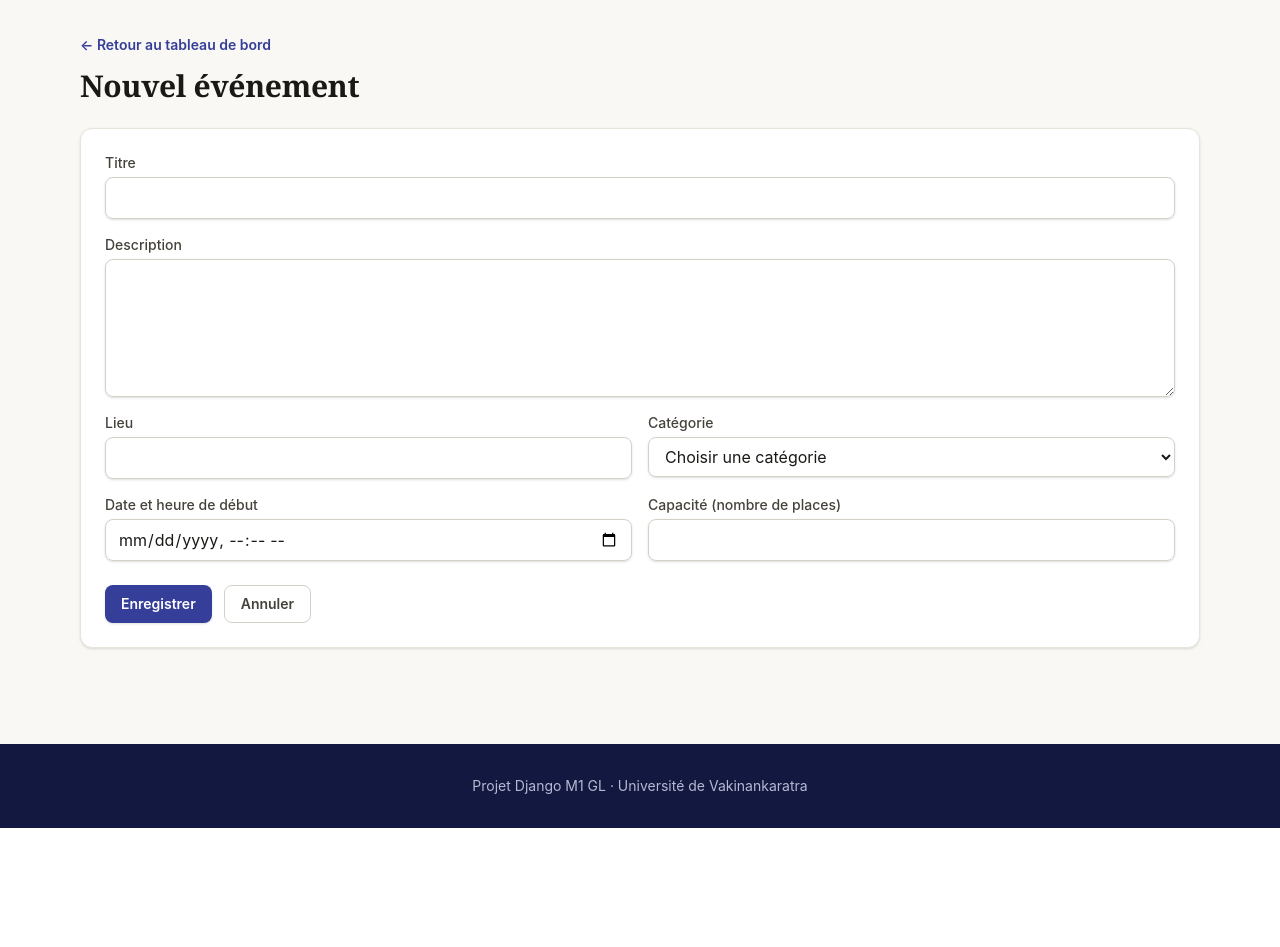
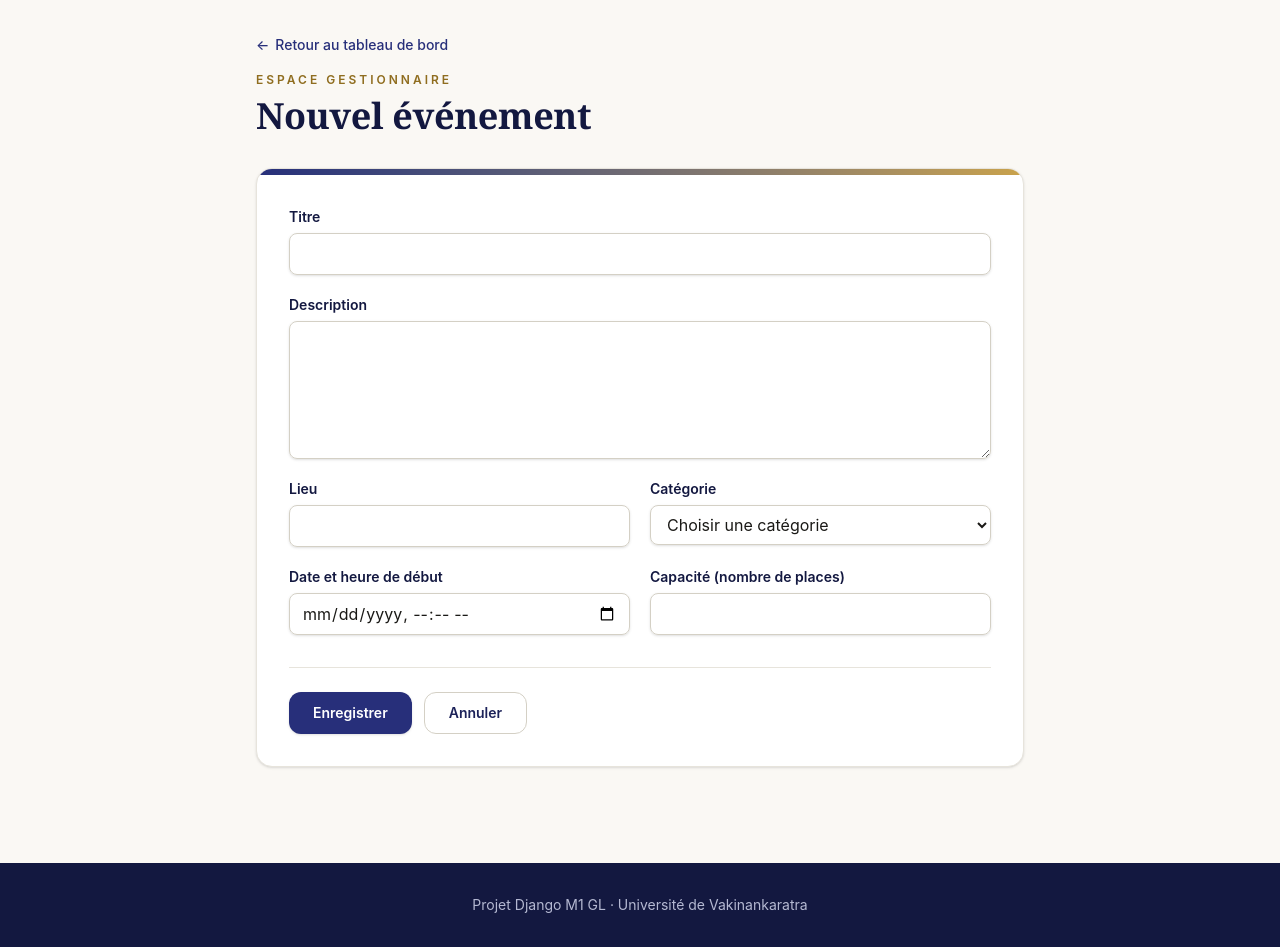
Before and after one commit to hasiniainarebecca/gestion_evenements, a Django app: page /gestion/evenements/nouveau/ in a window 1280 px wide. Shown: the part 61-1008 px from the top of the page. Before the commit the page ends 889 px from the top, so only its background shows below. Run offline with Django 5.2, Linux system fonts and the light colour scheme; the visitor is signed in with stand-in values (Sample User, id 1); data that the repository does not hold is empty.

Commit message:
Design des pages de confirmation et du formulaire d'événement

```diff
--- a/templates/events/event_detail.html
+++ b/templates/events/event_detail.html
@@ -71,7 +71,7 @@
       {% if inscription_active %}
         <p class="text-slate-700">Vous êtes inscrit(e) à cet événement.</p>
         <a href="{% url 'cancel_registration' inscription_active.pk %}"
-           class="mt-3 inline-flex items-center rounded-xl bg-red-600 px-5 py-2.5 text-sm font-semibold text-white transition hover:bg-red-700">Annuler mon inscription</a>
+           class="mt-3 inline-flex items-center rounded-xl border border-red-200 bg-red-50 px-5 py-2.5 text-sm font-semibold text-red-700 transition hover:bg-red-700 hover:text-white">Annuler mon inscription</a>
 
       {% elif evenement.est_complet %}
         <span class="inline-flex cursor-not-allowed items-center rounded-xl bg-slate-200 px-5 py-2.5 text-sm font-semibold text-slate-500">Complet</span>
--- a/templates/manager/_champ.html
+++ b/templates/manager/_champ.html
@@ -1,8 +1,8 @@
-<label for="{{ champ.id_for_label }}" class="mb-1 block text-sm font-medium text-slate-700">{{ champ.label }}</label>
+<label for="{{ champ.id_for_label }}" class="mb-1.5 block text-sm font-semibold text-brand-900">{{ champ.label }}</label>
 {{ champ }}
 {% if champ.help_text %}
-  <p class="mt-1 text-sm text-slate-600">{{ champ.help_text }}</p>
+  <p class="mt-1.5 text-xs leading-relaxed text-slate-500">{{ champ.help_text }}</p>
 {% endif %}
 {% for error in champ.errors %}
-  <p class="mt-1 text-sm text-red-600">{{ error }}</p>
+  <p class="mt-1.5 text-sm font-medium text-red-600">{{ error }}</p>
 {% endfor %}
--- a/templates/manager/event_form.html
+++ b/templates/manager/event_form.html
@@ -3,26 +3,31 @@
 {% block title %}{% if evenement %}Modifier l'événement{% else %}Nouvel événement{% endif %}{% endblock %}
 
 {% block content %}
-<div>
-  <a href="{% url 'manager_dashboard' %}" class="text-sm font-semibold text-brand-600 hover:text-brand-700">&larr; Retour au tableau de bord</a>
+<div class="mx-auto max-w-3xl">
+  <a href="{% url 'manager_dashboard' %}" class="inline-flex items-center gap-1.5 text-sm font-medium text-brand-700 transition hover:text-brand-900">
+    <span aria-hidden="true">&larr;</span> Retour au tableau de bord
+  </a>
 
-  <h1 class="mt-3 text-2xl font-bold text-slate-900 sm:text-3xl">
+  <p class="mt-4 text-xs font-semibold uppercase tracking-[0.25em] text-gold-600">Espace gestionnaire</p>
+  <h1 class="mt-2 text-3xl font-semibold text-brand-900 sm:text-4xl">
     {% if evenement %}Modifier l'événement{% else %}Nouvel événement{% endif %}
   </h1>
   {% if evenement %}
-    <p class="mt-1 text-sm text-slate-600">{{ evenement.titre }} · {{ evenement.places_prises }} inscrit{{ evenement.places_prises|pluralize }} confirmé{{ evenement.places_prises|pluralize }}</p>
+    <p class="mt-2 text-sm text-slate-600">{{ evenement.titre }} · {{ evenement.places_prises }} inscrit{{ evenement.places_prises|pluralize }} confirmé{{ evenement.places_prises|pluralize }}</p>
   {% endif %}
 
-  <form method="post" class="mt-6 rounded-xl border border-slate-200 bg-white p-6 shadow-sm">
+  <form method="post" class="mt-8 overflow-hidden rounded-2xl border border-slate-200 bg-white shadow-sm">
     {% csrf_token %}
+    <div class="h-1.5 bg-linear-to-r from-brand-700 to-gold-500"></div>
 
+    <div class="p-6 sm:p-8">
       {% if form.non_field_errors %}
-      <div role="alert" class="mb-4 rounded-lg border border-red-200 bg-red-50 px-4 py-3 text-sm text-red-800">
+        <div role="alert" class="mb-5 rounded-xl border border-red-200 bg-red-50 px-4 py-3 text-sm text-red-800">
           {% for error in form.non_field_errors %}<p>{{ error }}</p>{% endfor %}
         </div>
       {% endif %}
 
-    <div class="grid gap-4 sm:grid-cols-2">
+      <div class="grid gap-5 sm:grid-cols-2">
         <div class="sm:col-span-2">{% include 'manager/_champ.html' with champ=form.titre %}</div>
         <div class="sm:col-span-2">{% include 'manager/_champ.html' with champ=form.description %}</div>
         <div>{% include 'manager/_champ.html' with champ=form.lieu %}</div>
@@ -31,9 +36,10 @@
         <div>{% include 'manager/_champ.html' with champ=form.capacite %}</div>
       </div>
 
-    <div class="mt-6 flex flex-wrap gap-3">
-      <button type="submit" class="inline-flex items-center rounded-lg bg-brand-600 px-4 py-2 text-sm font-semibold text-white shadow-sm hover:bg-brand-700 focus:outline-none focus-visible:ring-2 focus-visible:ring-brand-500 focus-visible:ring-offset-2">Enregistrer</button>
-      <a href="{% url 'manager_dashboard' %}" class="inline-flex items-center rounded-lg border border-slate-300 bg-white px-4 py-2 text-sm font-semibold text-slate-700 hover:bg-slate-50">Annuler</a>
+      <div class="mt-8 flex flex-wrap gap-3 border-t border-slate-200 pt-6">
+        <button type="submit" class="inline-flex items-center rounded-xl bg-brand-700 px-6 py-2.5 text-sm font-semibold text-white shadow-sm transition hover:bg-brand-800 focus:outline-none focus-visible:ring-2 focus-visible:ring-brand-500 focus-visible:ring-offset-2">Enregistrer</button>
+        <a href="{% url 'manager_dashboard' %}" class="inline-flex items-center rounded-xl border border-slate-300 bg-white px-6 py-2.5 text-sm font-semibold text-brand-800 transition hover:border-brand-700 hover:bg-brand-50">Annuler</a>
+      </div>
     </div>
   </form>
 </div>
```
Also changed, not shown: templates/events/cancel_confirm.html (+21 -13 lines), templates/manager/cancel_confirm.html (+23 -9 lines), static/css/output.css. Lines whose indentation alone changed are shown as unchanged.
